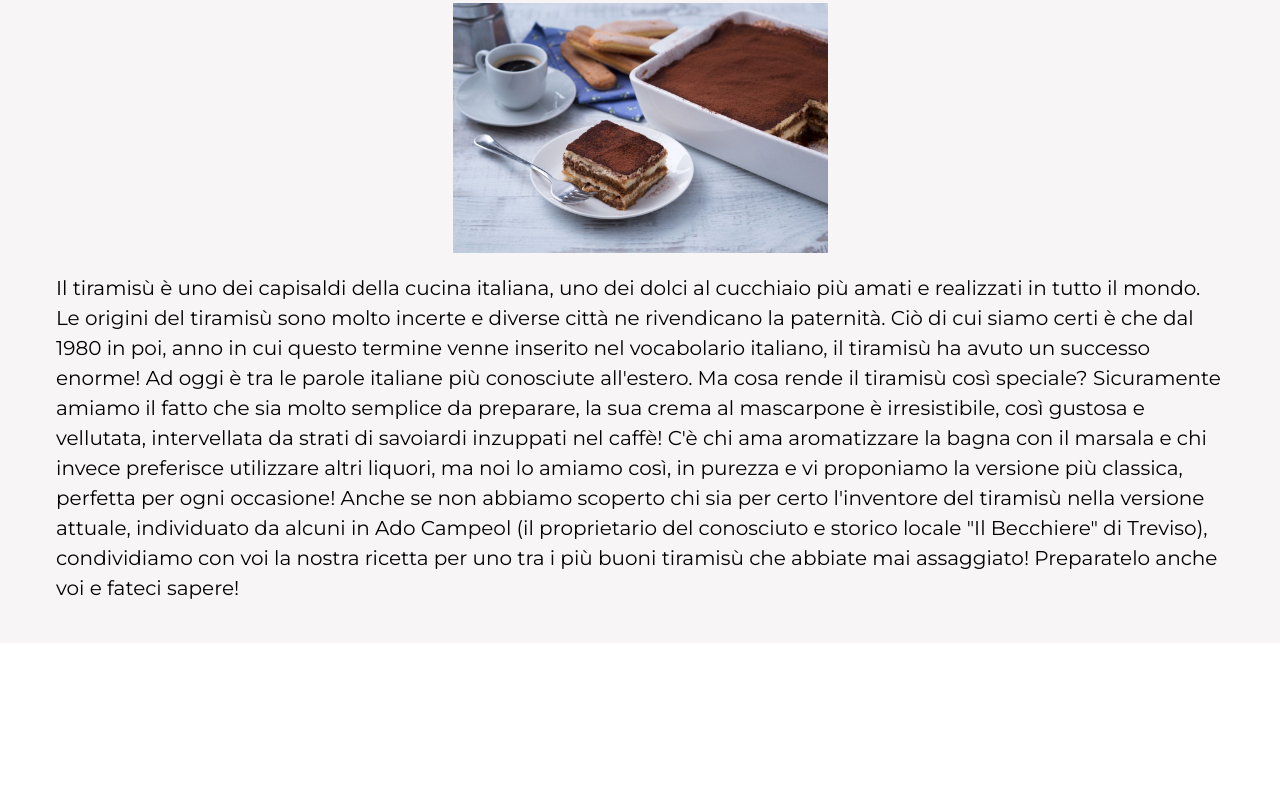
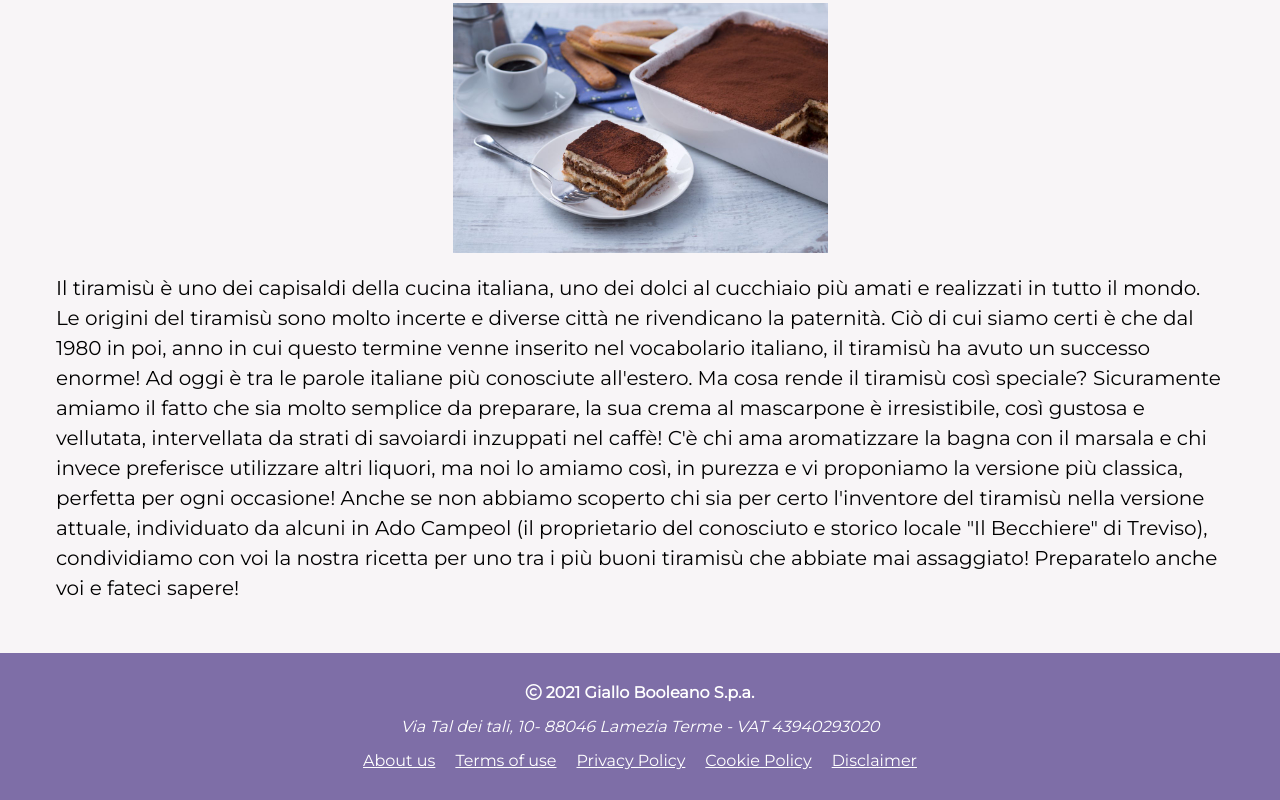
Before and after one commit to FernandoVerderame/htmlcss-responsive-layout, a plain HTML site: page index.html in a window 1280 px wide. Shown: the part 1041-1841 px from the top of the page. Before the commit the page ends 1684 px from the top, so only its background shows below. Drawn offline with Linux system fonts and the light colour scheme; a web font is replaced by a local one.

Commit message:
added footer

```diff
--- a/css/style.css
+++ b/css/style.css
@@ -189,7 +189,7 @@ iframe {
 
 /* Presentazione */
 .presentation {
-    padding-bottom: 40px;
+    padding-bottom: 50px;
 }
 
 .presentation h3 {
@@ -214,3 +214,24 @@ iframe {
     line-height: 30px;
     font-size: 20px;
 }
+
+/* !Footer */
+footer {
+    background-color: #7E6EA7;
+    color: white;
+    text-align: center;
+    padding: 30px 0;
+}
+
+address {
+    padding: 15px 0;
+}
+
+footer a {
+    color: white;
+}
+
+footer ul {
+    gap: 20px;
+    justify-content: center;
+}
--- a/index.html
+++ b/index.html
@@ -89,7 +89,19 @@
         </section>
     </main>
 
+    <!-- !Footer -->
     <footer>
+        <div class="container">
+            <div class=""><b><i class="fa-regular fa-copyright"></i> 2021 Giallo Booleano S.p.a.</b></div>
+            <address>Via Tal dei tali, 10- 88046 Lamezia Terme - VAT 43940293020</address>
+            <ul class="flex">
+                <li><a href="#">About us</a></li>
+                <li><a href="#">Terms of use</a></li>
+                <li><a href="#">Privacy Policy</a></li>
+                <li><a href="#">Cookie Policy</a></li>
+                <li><a href="#">Disclaimer</a></li>
+            </ul>
+        </div>
     </footer>
 </body>
 </html>
```
